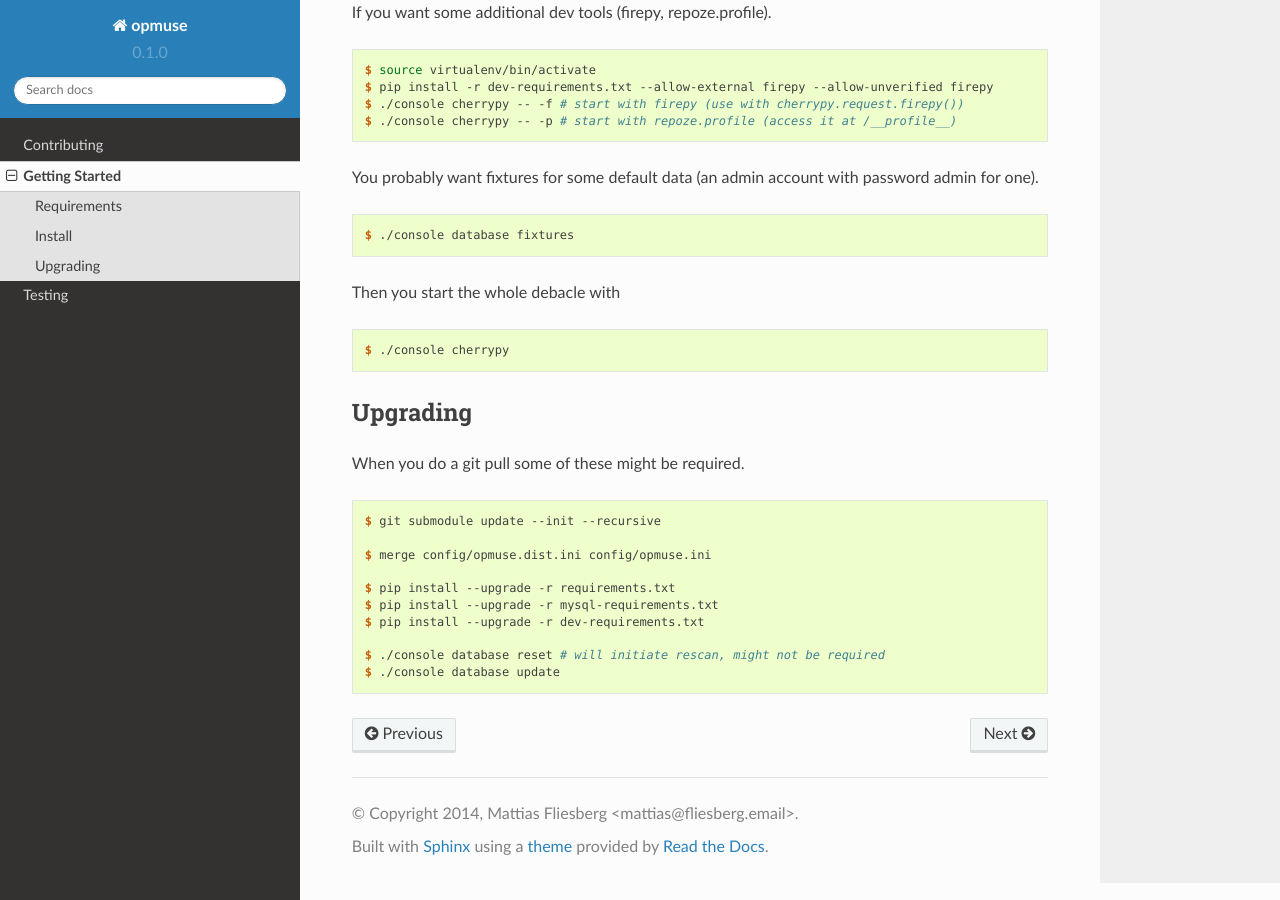
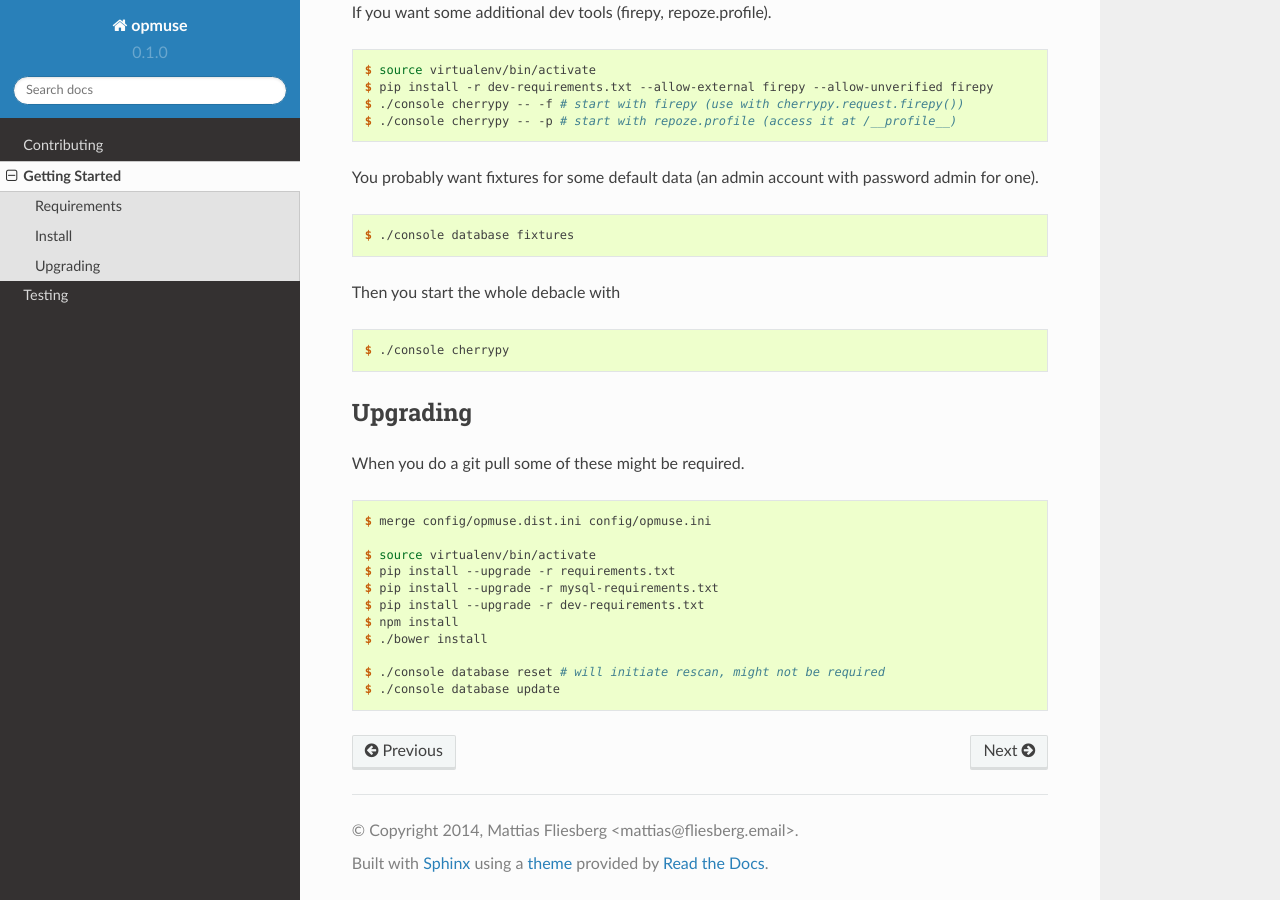
Before and after one commit to opmuse/opmuse, a Sphinx documentation site: the page built from docs/gettingstarted.rst, in a window 1280 px wide and 900 px high, scrolled down 831 px. Built offline with Sphinx 7.4.7 and the Read the Docs theme 2.0.0, drawn with Linux system fonts in a browser that asks for light colours.

Commit message:
update upgrade instructions

```diff
--- a/docs/gettingstarted.rst
+++ b/docs/gettingstarted.rst
@@ -66,13 +66,14 @@ When you do a git pull some of these might be required.
 
 .. code-block:: console
 
-    $ git submodule update --init --recursive
-
     $ merge config/opmuse.dist.ini config/opmuse.ini
 
+    $ source virtualenv/bin/activate
     $ pip install --upgrade -r requirements.txt
     $ pip install --upgrade -r mysql-requirements.txt
     $ pip install --upgrade -r dev-requirements.txt
+    $ npm install
+    $ ./bower install
 
     $ ./console database reset # will initiate rescan, might not be required
     $ ./console database update
```
